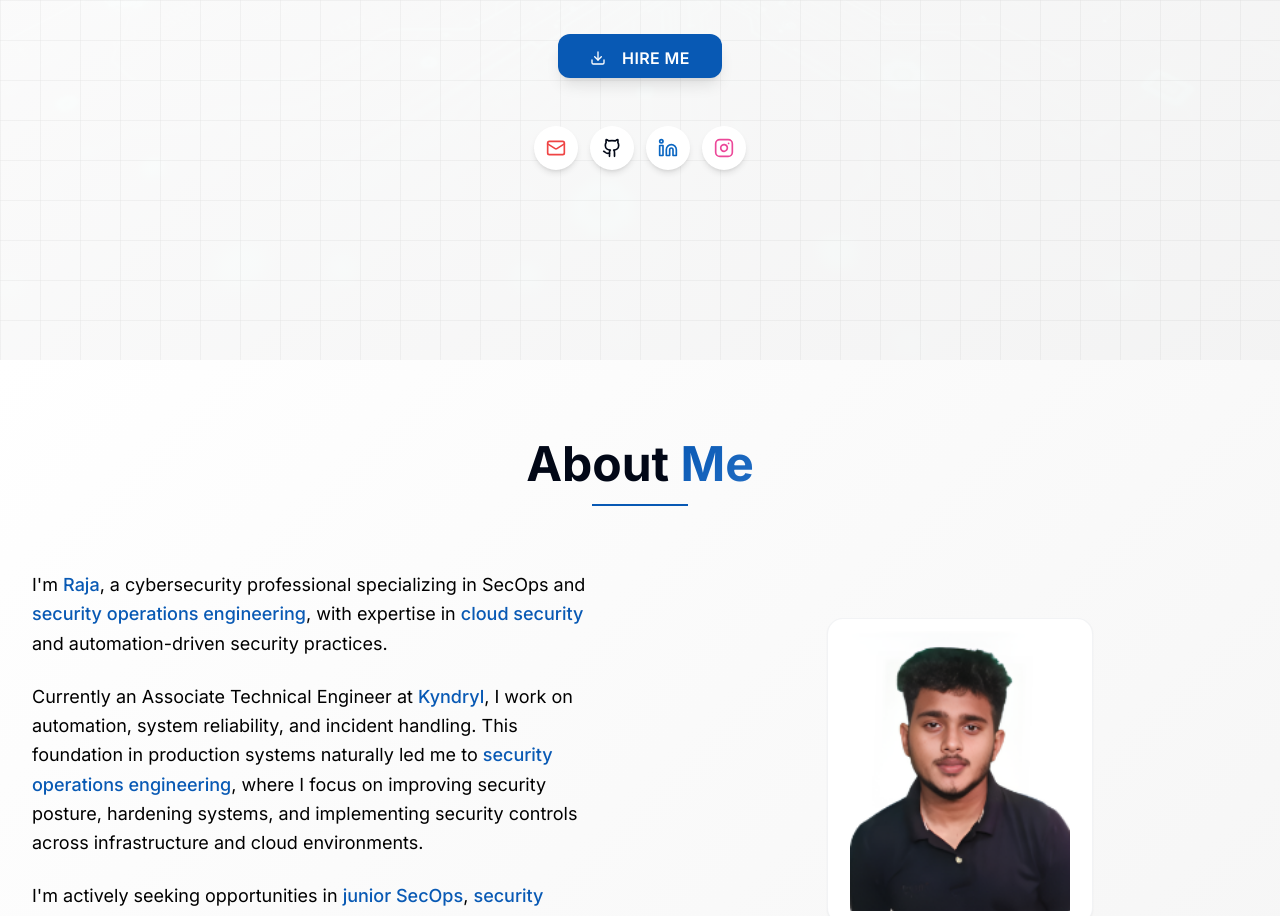
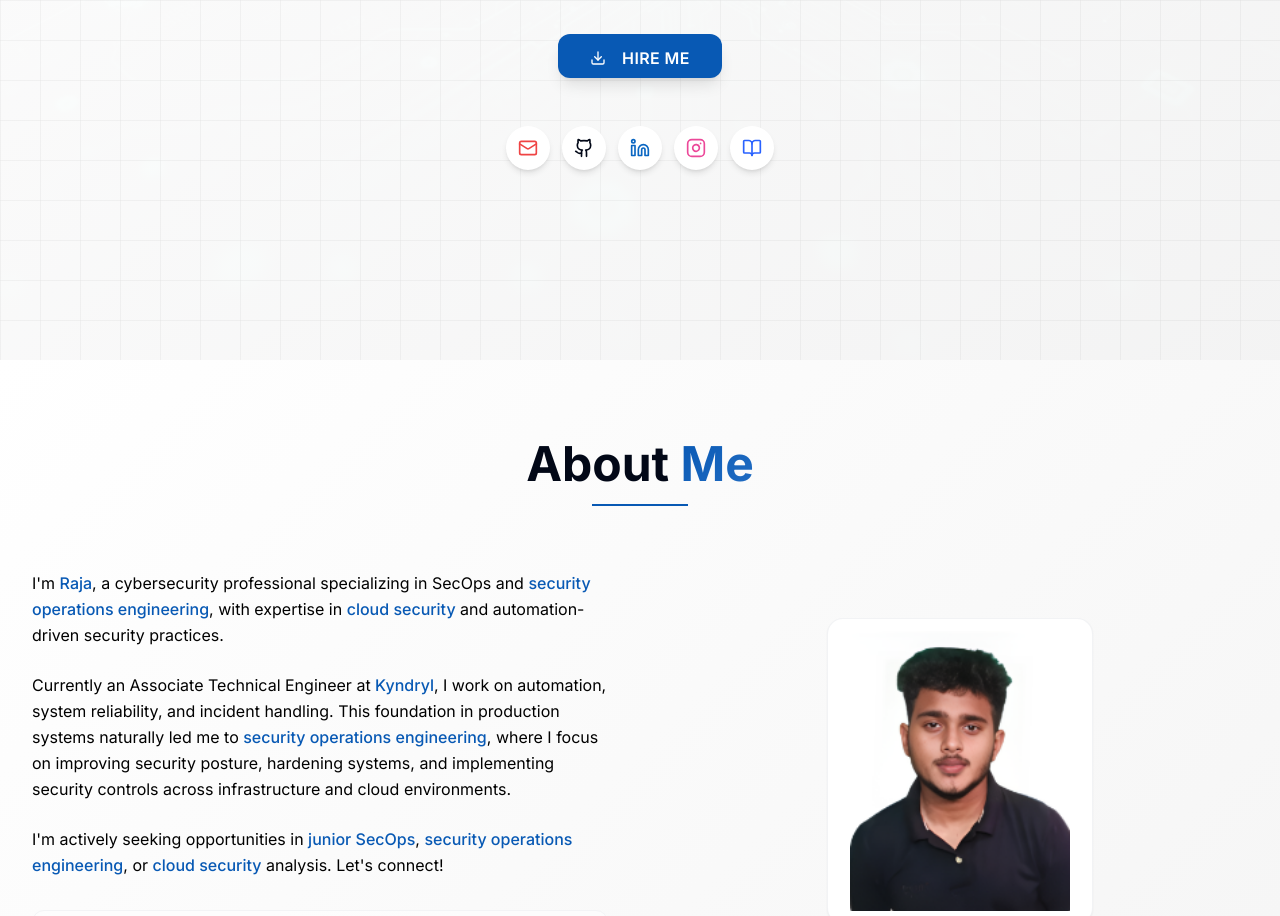
Before and after one commit to M-Raja/Portfolio, a React (Vite) app: page / in a window 1280 px wide. Shown: the part 440-1356 px from the top of the page. Built offline with nearby package versions, Linux system fonts and the light colour scheme.

Commit message:
Update portfolio: Add Hashnode link, adjust About section font size, and improve Contact spacing

```diff
--- a/src/components/About.tsx
+++ b/src/components/About.tsx
@@ -35,21 +35,21 @@ const About = () => {
             {/* Introduction */}
             <div className="space-y-6">
               <div>
-                <p className="text-lg text-black leading-relaxed mb-4">
+                <p className="text-base text-black leading-relaxed mb-4">
                   I'm <span className="text-primary font-medium">Raja</span>, a cybersecurity professional specializing in SecOps and <span className="text-primary font-medium">security operations engineering</span>, with expertise in <span className="text-primary font-medium">cloud security</span> and automation-driven security practices.
                 </p>
               </div>
 
               {/* Current Role & Experience */}
               <div>
-                <p className="text-lg text-black leading-relaxed mb-4">
+                <p className="text-base text-black leading-relaxed mb-4">
                   Currently an Associate Technical Engineer at <span className="font-medium text-primary">Kyndryl</span>, I work on automation, system reliability, and incident handling. This foundation in production systems naturally led me to <span className="text-primary font-medium">security operations engineering</span>, where I focus on improving security posture, hardening systems, and implementing security controls across infrastructure and cloud environments.
                 </p>
               </div>
 
               {/* Career Goals */}
               <div>
-                <p className="text-lg text-black leading-relaxed">
+                <p className="text-base text-black leading-relaxed">
                   I'm actively seeking opportunities in <span className="text-primary font-medium">junior SecOps</span>, <span className="text-primary font-medium">security operations engineering</span>, or <span className="text-primary font-medium">cloud security</span> analysis. Let's connect!
                 </p>
               </div>
--- a/src/components/Contact.tsx
+++ b/src/components/Contact.tsx
@@ -42,7 +42,7 @@ const Contact = () => {
               </div>
               <h3 className="text-2xl font-bold text-foreground mb-6">Let's Connect</h3>
               <p className="text-muted-foreground mb-8">
-                Whether you want to discuss a project, explore collaboration opportunities, or simply connect with a fellow security professional, I'd love to hear from you.<br />
+                Whether you want to discuss a project, explore collaboration opportunities, or simply connect with a fellow security professional, I'd love to hear from you.<br/><br/>
                 Let's build something secure together!
               </p>
             </div>
--- a/src/components/Hero.tsx
+++ b/src/components/Hero.tsx
@@ -1,5 +1,5 @@
 import React from 'react';
-import { Download, Mail, Github, Linkedin, InstagramIcon, Code } from 'lucide-react';
+import { Download, Mail, Github, Linkedin, InstagramIcon, Code, BookOpen } from 'lucide-react';
 import { Button } from '@/components/ui/button';
 import heroBg from '@/assets/hero-bg.jpg';
 
@@ -69,6 +69,10 @@ const Hero = () => {
               className="rounded-full bg-white p-3 shadow-md hover:scale-110 hover:shadow-lg transition-transform">
               <InstagramIcon className="h-5 w-5 text-pink-500" />
             </a>
+            <a href="https://cyberblogz.hashnode.dev/" target="_blank" rel="noopener noreferrer" aria-label="Hashnode"
+              className="rounded-full bg-white p-3 shadow-md hover:scale-110 hover:shadow-lg transition-transform">
+              <BookOpen className="h-5 w-5 text-[#2962FF]" />
+            </a>
           </div>
         </div>
       </div>
--- a/src/components/Navigation.tsx
+++ b/src/components/Navigation.tsx
@@ -193,7 +193,7 @@ const Navigation = () => {
                   className="bg-primary hover:bg-primary/90 text-primary-foreground transition-cyber"
                   asChild
                 >
-                  <a href="https://medium.com/@raja-m" target="_blank" rel="noopener noreferrer">
+                  <a href="https://cyberblogz.hashnode.dev/" target="_blank" rel="noopener noreferrer">
                     <BookOpen className="mr-2 h-4 w-4" />
                     Blogs
                   </a>
```
